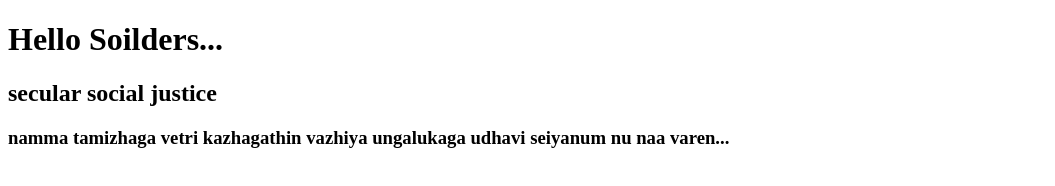
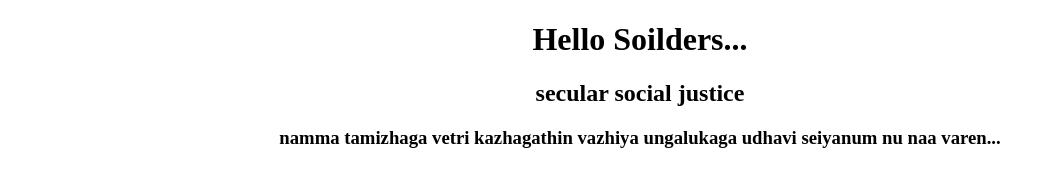
Before and after one commit to akarul06/vijay_student, a plain HTML site: page index.html in a window 1280 px wide. Shown: the whole page, without its empty margins (0-1055 px from the left). Drawn offline with Linux system fonts and the light colour scheme.

Commit message:
Update index.html

```diff
--- a/index.html
+++ b/index.html
@@ -6,8 +6,8 @@
     <title>Document</title>
 </head>
 <body>
-   <h1> Hello Soilders...</h1>
+  <center> <h1> Hello Soilders...</h1>
 <h2>secular social justice</h2>
-   <h3>namma tamizhaga vetri kazhagathin vazhiya ungalukaga udhavi seiyanum nu naa varen...</h3>
+   <h3>namma tamizhaga vetri kazhagathin vazhiya ungalukaga udhavi seiyanum nu naa varen...</h3> </center>
 </body>
 </html>
```
